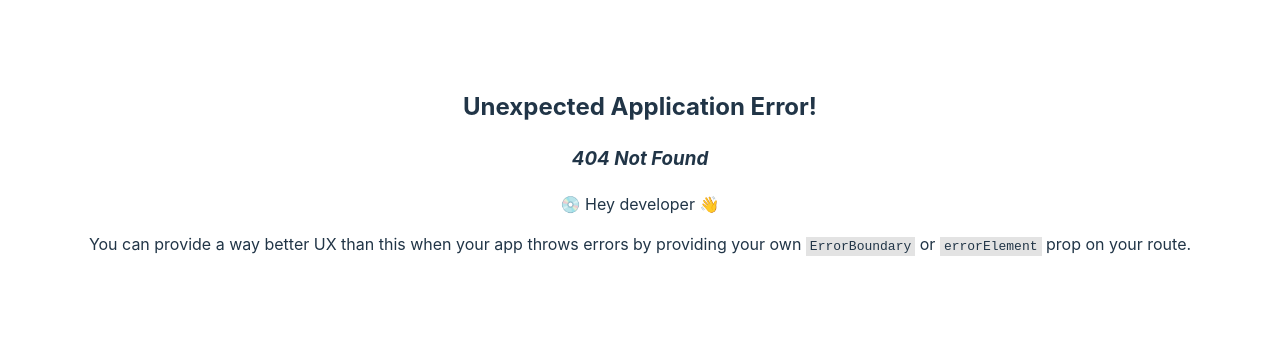
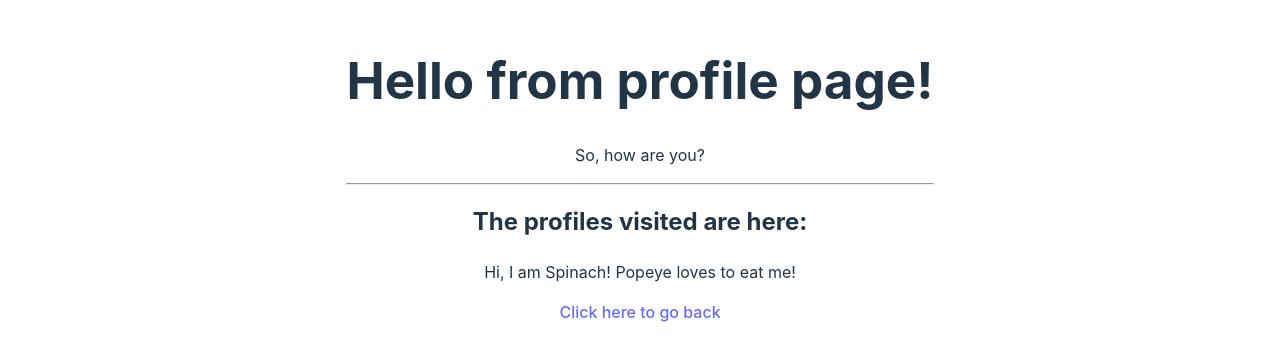
Before and after one commit to nikhil-tiwary61/react-router, a React (Vite) app: page /profile/spinach in a window 1280 px wide. Before the commit this address had no page. Shown: the part 229-590 px from the top of the page. Built offline with nearby package versions, Linux system fonts and the light colour scheme.

Commit message:
add index and children routes to /profile route

```diff
--- /dev/null
+++ b/src/components/DefaultProfile.jsx
@@ -0,0 +1,5 @@
+const DefaultProfile = () => {
+  return <p>Oh, nothing to see here!</p>;
+};
+
+export default DefaultProfile;
--- /dev/null
+++ b/src/components/Popeye.jsx
@@ -0,0 +1,12 @@
+import { Link } from "react-router-dom";
+
+const Popeye = () => {
+  return (
+    <>
+      <p>Hi, I am Popeye! I love to eat Spinach!</p>
+      <Link to="/">Click here to go back</Link>
+    </>
+  );
+};
+
+export default Popeye;
--- a/src/components/Profile.jsx
+++ b/src/components/Profile.jsx
@@ -1,8 +1,13 @@
+import { Outlet } from "react-router-dom";
+
 export default function Porfile() {
   return (
     <>
       <h1>Hello from profile page!</h1>
       <p>So, how are you?</p>
+      <hr />
+      <h2>The profiles visited are here:</h2>
+      <Outlet />
     </>
   );
 }
--- /dev/null
+++ b/src/components/Spinach.jsx
@@ -0,0 +1,12 @@
+import { Link } from "react-router-dom";
+
+const Spinach = () => {
+  return (
+    <>
+      <p>Hi, I am Spinach! Popeye loves to eat me!</p>
+      <Link to="/">Click here to go back</Link>
+    </>
+  );
+};
+
+export default Spinach;
--- a/src/main.jsx
+++ b/src/main.jsx
@@ -4,6 +4,9 @@
 import "./index.css";
 import { RouterProvider, createBrowserRouter } from "react-router-dom";
 import Porfile from "./components/Profile.jsx";
+import Popeye from "./components/Popeye.jsx";
+import Spinach from "./components/Spinach.jsx";
+import DefaultProfile from "./components/DefaultProfile.jsx";
 
 const router = createBrowserRouter([
   {
@@ -11,8 +14,13 @@
     element: <App />,
   },
   {
-    path: "/profile",
+    path: "profile",
     element: <Porfile />,
+    children: [
+      { index: true, element: <DefaultProfile /> },
+      { path: "popeye", element: <Popeye /> },
+      { path: "spinach", element: <Spinach /> },
+    ],
   },
 ]);
 
```
